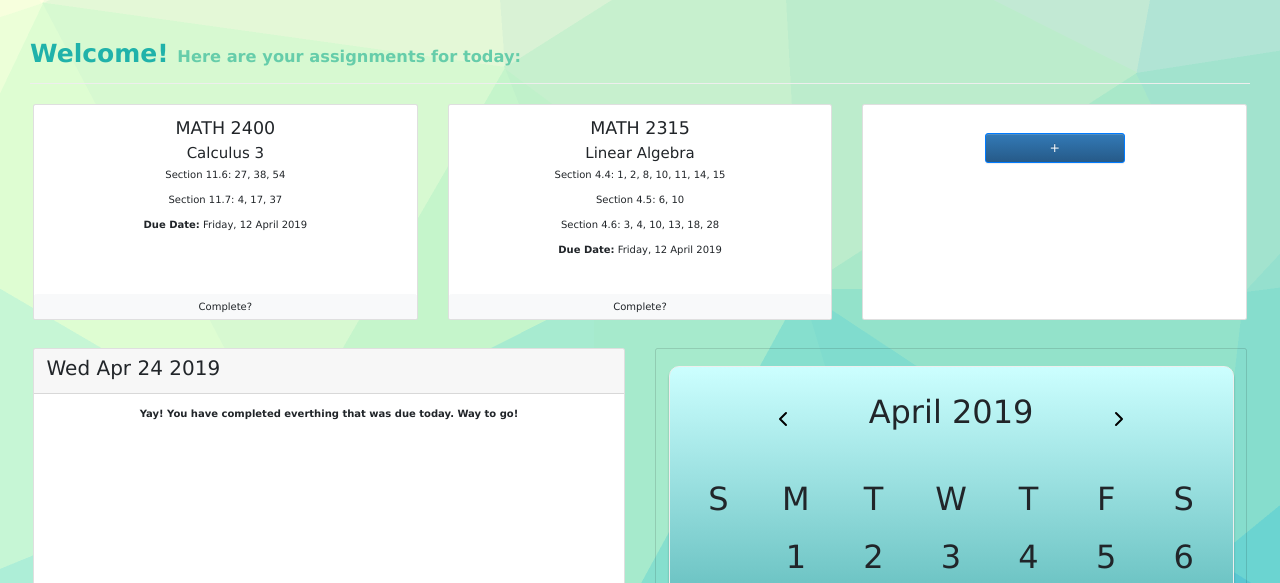
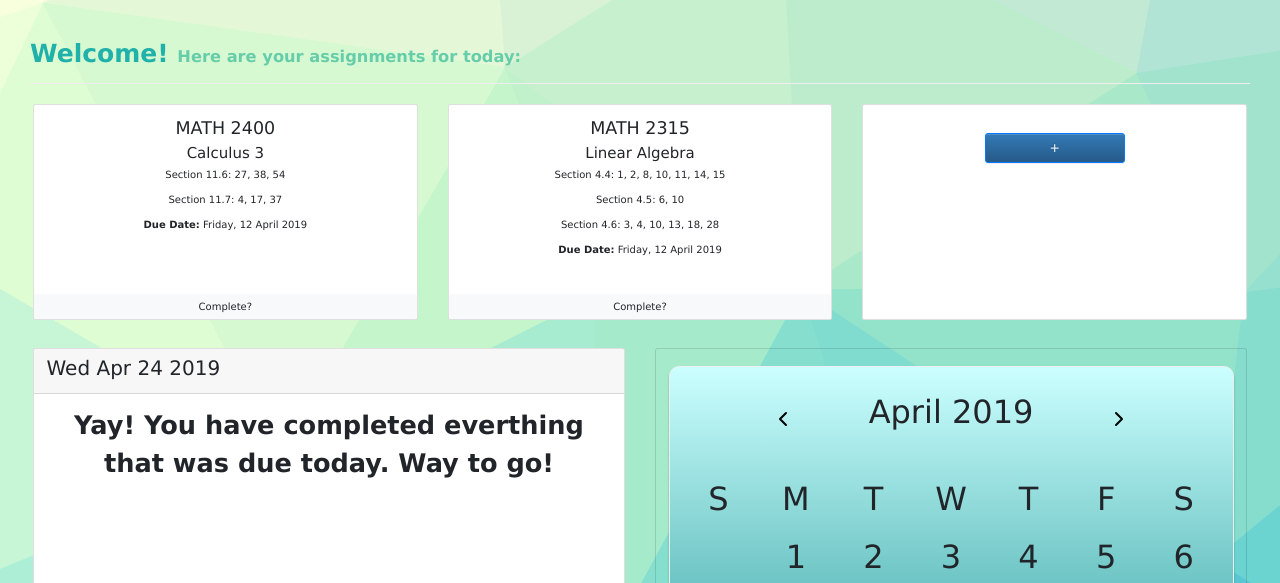
Before and after one commit to saga1742/planit-study, a website: page views/index.html in a window 1280 px wide. Shown: the part 145-728 px from the top of the page. Drawn offline with nearby package versions, Linux system fonts and the light colour scheme.

Commit message:
Update index.html

```diff
--- a/views/index.html
+++ b/views/index.html
@@ -292,7 +292,7 @@
         </script>
       </div>
     <div class="card-body text-center">
-      <p><b>Yay! You have completed everthing that was due today. Way to go!</b></p>
+      <p style="font-size:2vw;"><b>Yay! You have completed everthing that was due today. Way to go!</b></p>
     </div>
     <div class="card-footer">
       <p>Want to view all of your assignments? Click <a href="assignments.html">here</a></p>
```
